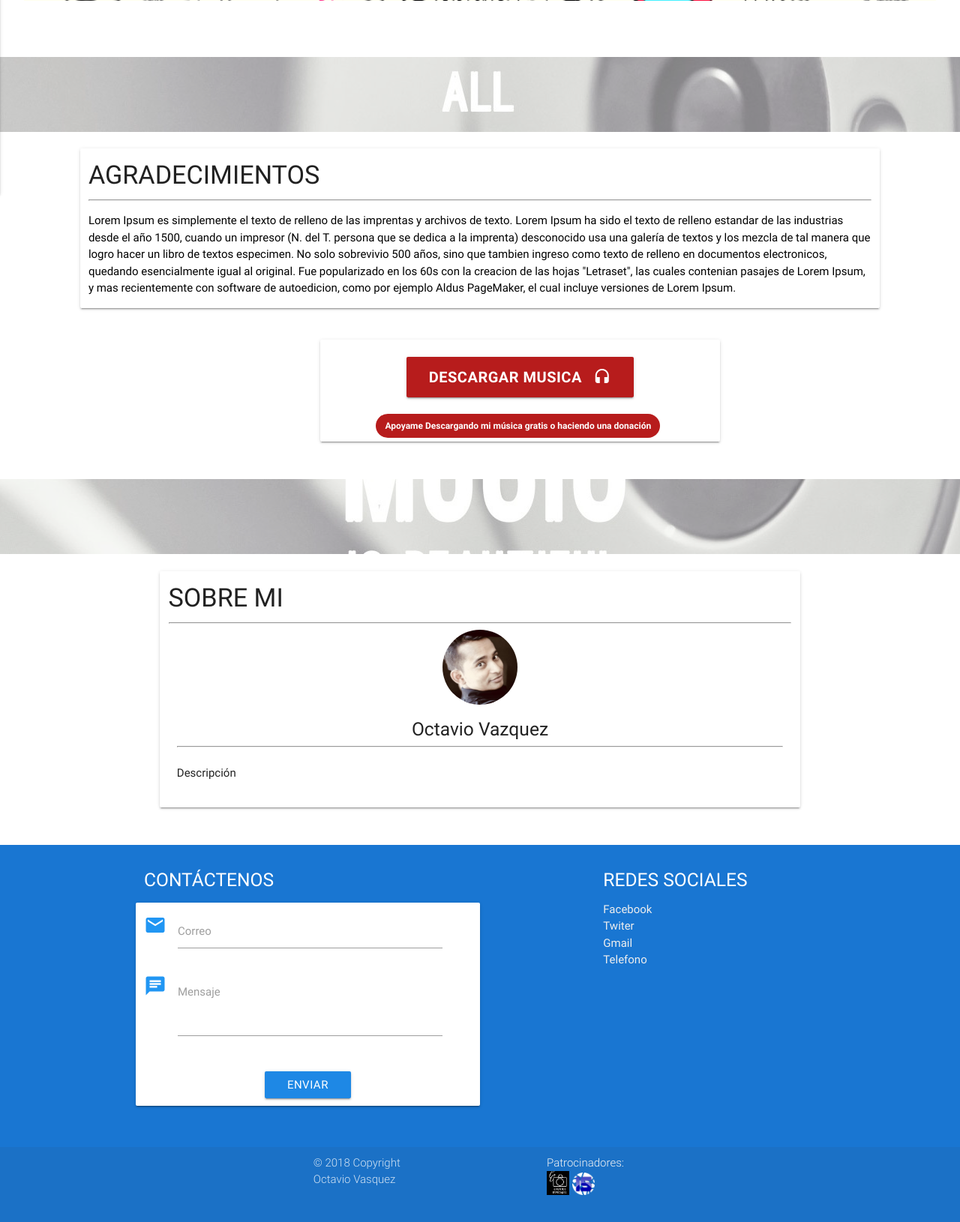
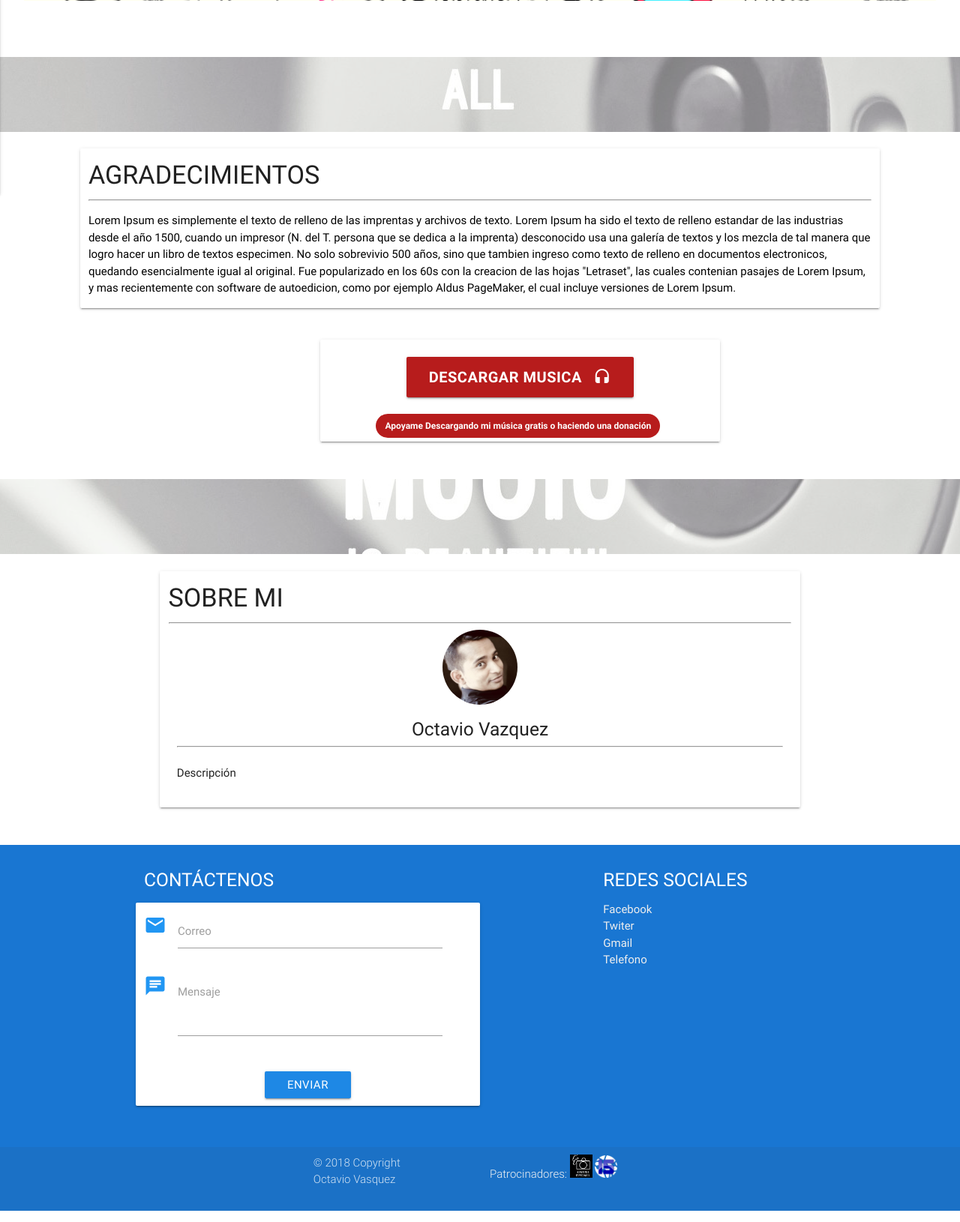
Before and after one commit to anonimyusdj/octaviomusic, a PHP site: page / in a window 1280 px wide. Shown: the part 601-2231 px from the top of the page at 75% size. Run offline with PHP 8.4, Linux system fonts and the light colour scheme; some libraries are stand-ins or nearby versions.

Commit message:
patrocinadores

```diff
--- a/view/partes/footer.php
+++ b/view/partes/footer.php
@@ -39,10 +39,10 @@
       <div class="col s12 m4">
           © 2018 Copyright Octavio Vasquez
       </div>
-      <div class="col s12 m4">
+      <div class="col s12 m2">
 
       </div>
-      <div class="col s12 m4">
+      <div class="col s12 m5">
         <a class="grey-text text-lighten-4 right" href="#!">Patrocinadores:
                 <img src="<?php echo $imagenes;?>patrocinador1.jpg" class="responsive-img"  width="30px">
                 <img src="<?php echo $imagenes;?>patrocinador2.png" class="responsive-img"  width="30px">
```
